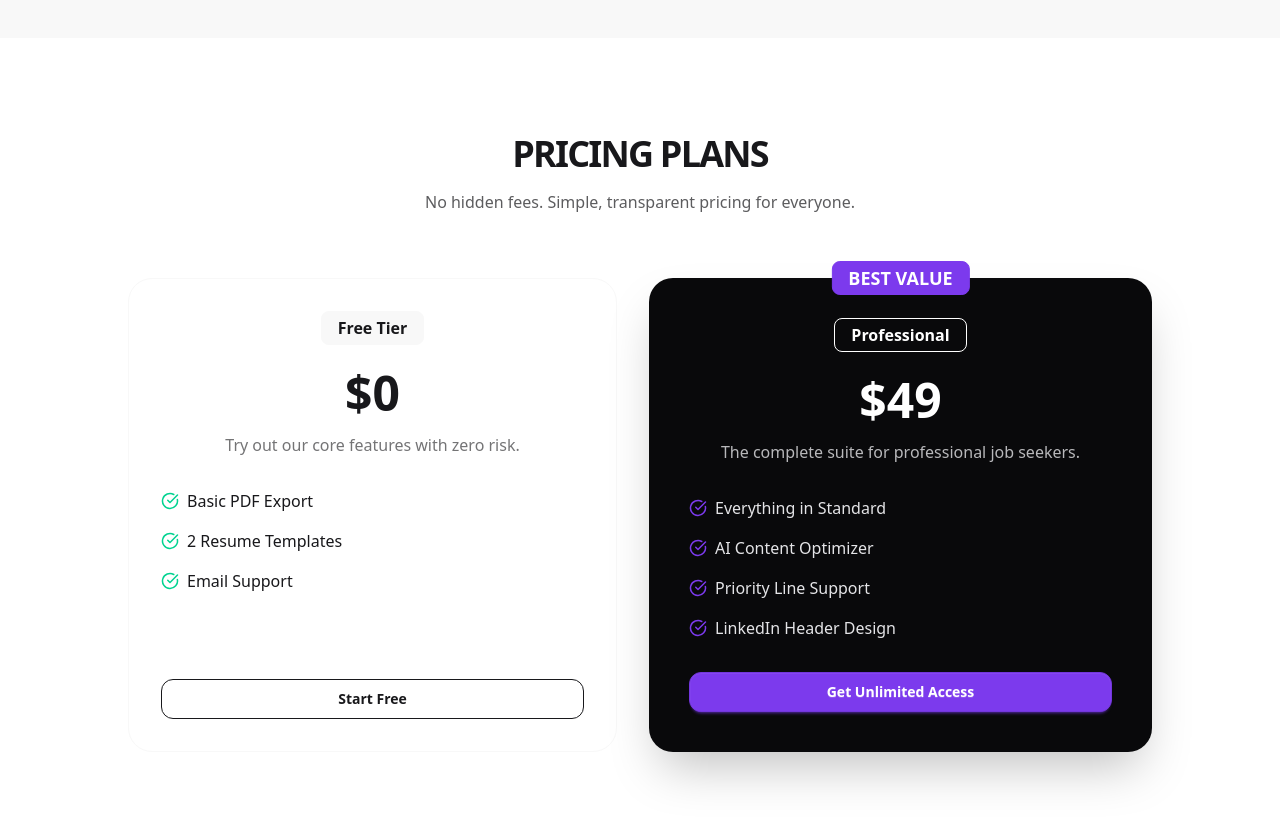
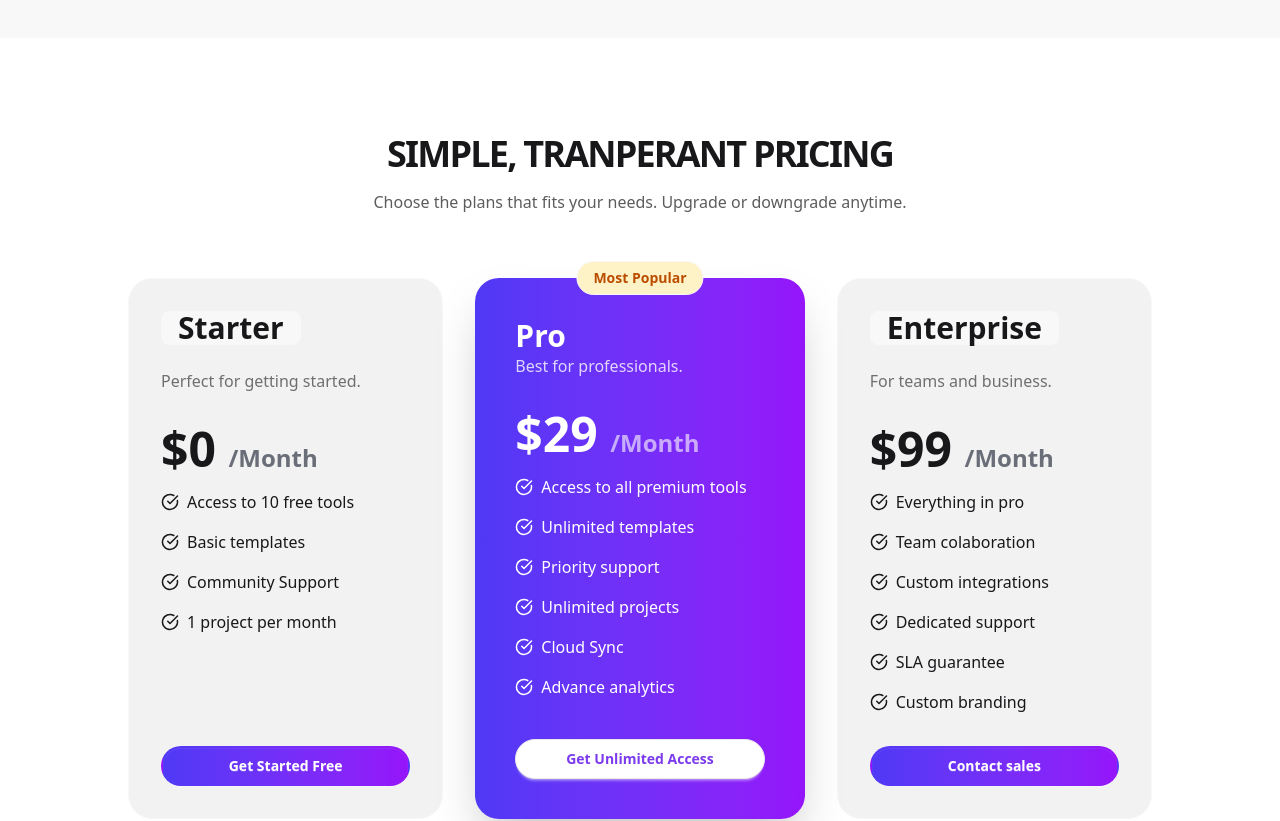
Before and after one commit to Clone54/Assignment_6, a React (Vite) app: page / in a window 1280 px wide. Shown: the part 2760-3581 px from the top of the page. Built offline with nearby package versions, Linux system fonts and the light colour scheme; a small style sheet from the web is missing.

Commit message:
pricing update

```diff
--- a/src/components/PricingSection.jsx
+++ b/src/components/PricingSection.jsx
@@ -3,35 +3,61 @@ import { CheckCircle } from 'lucide-react';
 export const PricingSection = () => (
   <div className="py-24 px-4 md:px-12 bg-white">
     <div className="text-center mb-16">
-      <h2 className="text-4xl font-black mb-4 uppercase tracking-tighter">Pricing Plans</h2>
-      <p className="opacity-70">No hidden fees. Simple, transparent pricing for everyone.</p>
+      <h2 className="text-4xl font-black mb-4 uppercase tracking-tighter">Simple, Tranperant Pricing</h2>
+      <p className="opacity-70">Choose the plans that fits your needs. Upgrade or downgrade anytime.</p>
     </div>
     <div className="flex flex-col md:flex-row gap-8 max-w-5xl mx-auto">
-      <div className="flex-1 p-8 rounded-3xl border border-base-200 flex flex-col items-center text-center hover:shadow-lg transition-all">
-        <span className="badge badge-lg badge-ghost mb-6 p-4 font-bold">Free Tier</span>
-        <div className="text-5xl font-black mb-4">$0</div>
-        <p className="opacity-60 mb-8">Try out our core features with zero risk.</p>
+      <div className="flex-1 p-8 bg-[#F2F2F2] rounded-3xl border border-base-200 flex flex-col hover:shadow-lg transition-all">
+        <span className="badge badge-lg badge-ghost mb-6 p-4 font-bold text-3xl">Starter</span>
+        <p className="opacity-60 mb-8">Perfect for getting started.</p>
+        <div className="text-5xl font-semibold mb-4">$0 <span className='text-gray-900 opacity-60 text-2xl'>/Month</span>
+        </div>
+
         <ul className="space-y-4 mb-8 text-left w-full">
-          <li className="flex items-center gap-2"><CheckCircle size={18} className="text-success" /> Basic PDF Export</li>
-          <li className="flex items-center gap-2"><CheckCircle size={18} className="text-success" /> 2 Resume Templates</li>
-          <li className="flex items-center gap-2"><CheckCircle size={18} className="text-success" /> Email Support</li>
+          <li className="flex items-center gap-2"><CheckCircle size={18} /> Access to 10 free tools</li>
+          <li className="flex items-center gap-2"><CheckCircle size={18} /> Basic templates</li>
+          <li className="flex items-center gap-2"><CheckCircle size={18} /> Community Support</li>
+          <li className="flex items-center gap-2"><CheckCircle size={18} /> 1 project per month</li>
         </ul>
-        <button className="btn btn-outline btn-block mt-auto rounded-xl">Start Free</button>
+        <button className="btn btn-block mt-auto rounded-full border-2 border-transparent bg-linear-to-r from-[#4F39F6] to-[#9514FA] text-white hover:from-white hover:to-white hover:text-primary hover:border-primary">
+          Get Started Free
+        </button>
       </div>
-      <div className="flex-1 p-10 rounded-3xl bg-neutral text-neutral-content flex flex-col items-center text-center shadow-2xl relative">
+      <div className="flex-1 p-10 rounded-3xl bg-linear-to-r from-[#4F39F6] to-[#9514FA] text-white flex flex-col shadow-2xl relative">
         <div className="absolute top-0 left-1/2 -translate-x-1/2 -translate-y-1/2">
-          <span className="badge badge-primary p-4 font-bold text-lg">BEST VALUE</span>
+          <span className="badge p-4 font-bold text-sm text-[#BB4D00] bg-[#FEF3C6] rounded-full">Most Popular</span>
         </div>
-        <span className="badge badge-lg badge-outline mb-6 p-4 font-bold text-white">Professional</span>
-        <div className="text-5xl font-black mb-4 text-white">$49</div>
-        <p className="opacity-80 mb-8">The complete suite for professional job seekers.</p>
+        <span className="font-bold text-3xl">Pro</span>
+        <p className="opacity-80 mb-8">Best for professionals.</p>
+        <div className="text-5xl font-semibold mb-4 text-white">$29 <span className='opacity-60 text-2xl'>/Month</span></div>
+
         <ul className="space-y-4 mb-8 text-left w-full">
-          <li className="flex items-center gap-2"><CheckCircle size={18} className="text-primary" /> Everything in Standard</li>
-          <li className="flex items-center gap-2"><CheckCircle size={18} className="text-primary" /> AI Content Optimizer</li>
-          <li className="flex items-center gap-2"><CheckCircle size={18} className="text-primary" /> Priority Line Support</li>
-          <li className="flex items-center gap-2"><CheckCircle size={18} className="text-primary" /> LinkedIn Header Design</li>
+          <li className="flex items-center gap-2"><CheckCircle size={18} /> Access to all premium tools</li>
+          <li className="flex items-center gap-2"><CheckCircle size={18} /> Unlimited templates</li>
+          <li className="flex items-center gap-2"><CheckCircle size={18} /> Priority support</li>
+          <li className="flex items-center gap-2"><CheckCircle size={18} /> Unlimited projects</li>
+          <li className="flex items-center gap-2"><CheckCircle size={18} /> Cloud Sync</li>
+          <li className="flex items-center gap-2"><CheckCircle size={18} /> Advance analytics</li>
         </ul>
-        <button className="btn btn-primary btn-block mt-auto rounded-xl">Get Unlimited Access</button>
+        <button className="btn bg-white text-primary btn-block mt-auto rounded-full hover:bg-primary hover:text-white">Get Unlimited Access</button>
+      </div>
+      <div className="flex-1 p-8 bg-[#F2F2F2] rounded-3xl border border-base-200 flex flex-col hover:shadow-lg transition-all">
+        <span className="badge badge-lg badge-ghost mb-6 p-4 font-bold text-3xl">Enterprise</span>
+        <p className="opacity-60 mb-8">For teams and business.</p>
+        <div className="text-5xl font-semibold mb-4">$99 <span className='text-gray-900 opacity-60 text-2xl'>/Month</span>
+        </div>
+
+        <ul className="space-y-4 mb-8 text-left w-full">
+          <li className="flex items-center gap-2"><CheckCircle size={18} /> Everything in pro</li>
+          <li className="flex items-center gap-2"><CheckCircle size={18} /> Team colaboration</li>
+          <li className="flex items-center gap-2"><CheckCircle size={18} /> Custom integrations</li>
+          <li className="flex items-center gap-2"><CheckCircle size={18} /> Dedicated support</li>
+          <li className="flex items-center gap-2"><CheckCircle size={18} /> SLA guarantee</li>
+          <li className="flex items-center gap-2"><CheckCircle size={18} /> Custom branding</li>
+        </ul>
+        <button className="btn btn-block mt-auto rounded-full border-2 border-transparent bg-linear-to-r from-[#4F39F6] to-[#9514FA] text-white hover:from-white hover:to-white hover:text-primary hover:border-primary">
+          Contact sales
+        </button>
       </div>
     </div>
   </div>
```
